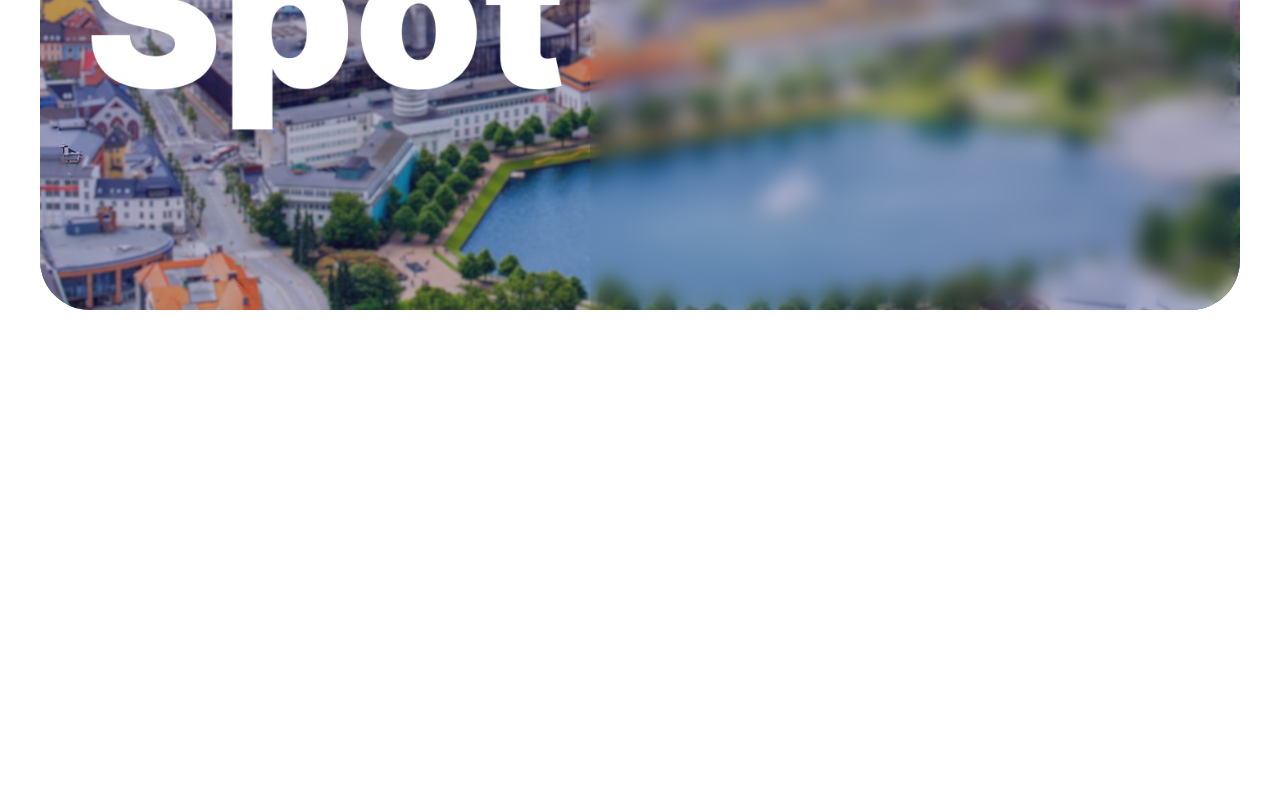
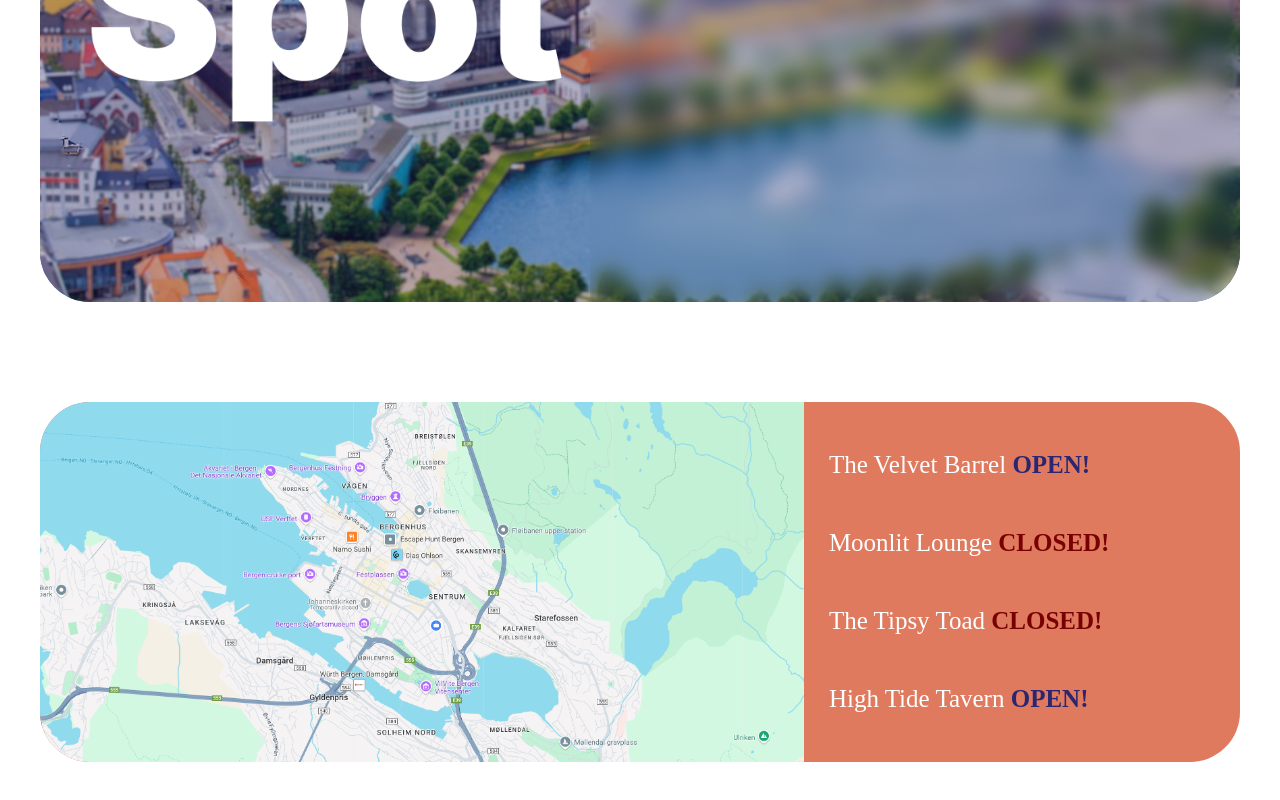
Before and after one commit to werivik/Agency2, a React (Vite) app: page / in a window 1280 px wide. Shown: the part 488-1288 px from the top of the page. Built offline with nearby package versions, Linux system fonts and the light colour scheme.

Commit message:
Home: Map with Bar list

```diff
--- a/src/pages/Home/Home.js
+++ b/src/pages/Home/Home.js
@@ -5,6 +5,7 @@ import { useEffect, useState } from 'react';
 import styles from './Home.module.css';
 import bannerImage from '/media/gallery/bergensentrum.jpg';
 import bannerLogo from '/media/logo/Logo.png';
+import mapImage from '/media/gallery/bergenmap.png';
 
 const Home = () => {
     return (
@@ -28,6 +29,21 @@ const Home = () => {
             </section>
 
             <section className={styles.mapSection}>
+                <div className={styles.mapBorder}>
+                    <div className={styles.mapContent}>
+                        <div className={styles.mapLeft}>
+                            <img src={mapImage} alt="Bergen Sentrum" className={styles.mapImage} ></img>
+                        </div>
+                        <div className={styles.mapRight}>
+                            <div className={styles.mapRightContect}>
+                                <p>The Velvet Barrel <span className={styles.open}>OPEN!</span></p>
+                                <p>Moonlit Lounge <span className={styles.close}>CLOSED!</span></p>
+                                <p>The Tipsy Toad <span className={styles.close}>CLOSED!</span></p>
+                                <p>High Tide Tavern <span className={styles.open}>OPEN!</span></p>
+                            </div>
+                        </div>
+                    </div>
+                </div>
             </section>
 
             <section className={styles.filterSection}>
--- a/src/pages/Home/Home.module.css
+++ b/src/pages/Home/Home.module.css
@@ -5,9 +5,6 @@
     top: 0;
     left: 0;
     right: 0;
-
-    display: flex;
-    flex-direction: column;
 }
 
 .bannerSection {
@@ -17,6 +14,7 @@
     display: flex;
     justify-content: center;
     margin-top: 110px;
+    margin-bottom: 100px;
 }
 
 .bannerBorder {
@@ -78,3 +76,68 @@
     font-size: 30px;
     color: white;
 }
+
+.mapSection {
+    height: 45vh;
+    width: 100%;
+    position: relative;
+    display: flex;
+    justify-content: center;
+    margin-bottom: 100px;
+}
+
+.mapBorder {
+    background-color: #E07A5F;
+    border-radius: 50px;
+    width: 95%;
+    height: 100%;
+    position: relative;
+}
+
+.mapContent {
+    height: 100%;
+    width: 100%;
+    display: flex;
+    flex-direction: row;
+    justify-content: space-between;
+    position: relative;
+}
+
+.mapLeft {
+    width: 65%;
+    height: 100%;
+    position: relative;
+}
+
+.mapImage {
+    object-fit: cover;
+    height: 100%;
+    width: 100%;
+    border-radius: 50px 0px 0px 50px;
+}
+
+.mapRight {
+    width: 35%;
+    margin-left: 25px;
+    display: flex;
+    align-items: center;
+}
+
+.mapRightContect {
+    color: white;
+    font-size: 25px;
+    display: flex;
+    flex-direction: column;
+}
+
+.open, .close {
+    font-weight: bold;
+}
+
+.open {
+    color: #2B266F;
+}
+
+.close {
+    color: #790000;
+}
```
Also changed, not shown: media/gallery/bergenmap.png (added).
